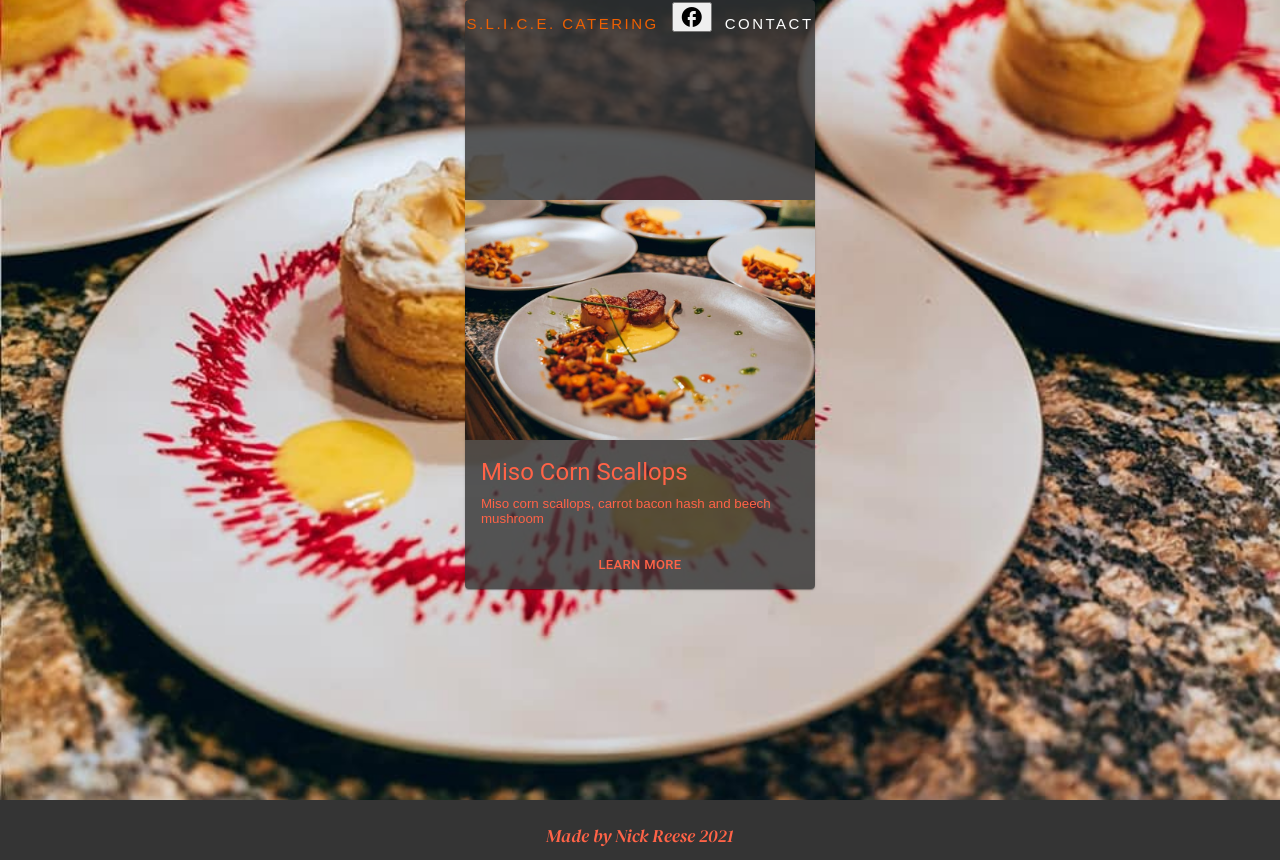
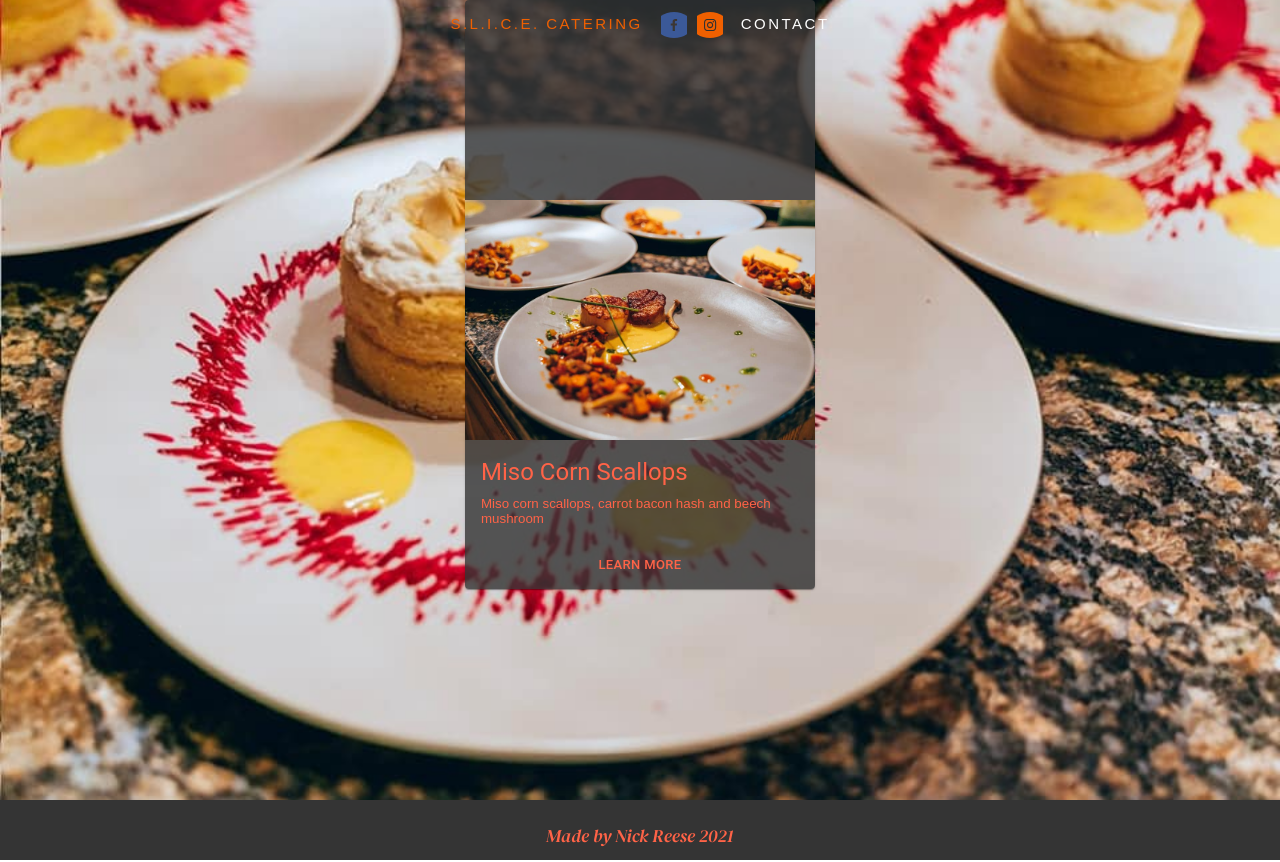
Before and after one commit to nwreese/SLICE, a React (Create React App) app: page / in a window 1280 px wide. Built offline with nearby package versions, Linux system fonts and the light colour scheme.

Commit message:
adding socials

```diff
--- a/package.json
+++ b/package.json
@@ -3,6 +3,9 @@
   "version": "0.1.0",
   "private": true,
   "dependencies": {
+    "@fortawesome/fontawesome-svg-core": "^1.2.35",
+    "@fortawesome/free-solid-svg-icons": "^5.15.3",
+    "@fortawesome/react-fontawesome": "^0.1.14",
     "@material-ui/core": "^4.11.4",
     "@material-ui/icons": "^4.11.2",
     "@testing-library/jest-dom": "^5.12.0",
@@ -18,6 +21,7 @@
     "react-jsx": "^1.0.0",
     "react-router-dom": "^5.2.0",
     "react-scripts": "4.0.3",
+    "react-social-icons": "^5.3.0",
     "web-vitals": "^1.1.2"
   },
   "scripts": {
--- a/src/components/Nav/Nav.css
+++ b/src/components/Nav/Nav.css
@@ -0,0 +1,3 @@
+.socialIcon {
+    font-size: 10px;
+}
--- a/src/components/Nav/Nav.js
+++ b/src/components/Nav/Nav.js
@@ -1,12 +1,9 @@
 import React from 'react';
 import { makeStyles } from '@material-ui/core/styles';
-import AppBar from '@material-ui/core/AppBar';
-import Toolbar from '@material-ui/core/Toolbar';
-import Typography from '@material-ui/core/Typography';
-import Button from '@material-ui/core/Button';
-import IconButton from '@material-ui/core/IconButton';
-import MenuIcon from '@material-ui/icons/Menu';
-
+import ReactDOM from 'react-dom';
+import { SocialIcon } from 'react-social-icons';
+import clsx from 'clsx';
+import './Nav.css'
 const useStyles = makeStyles((theme) => ({
   root: {
     flexGrow: 1,
@@ -19,25 +16,33 @@ const useStyles = makeStyles((theme) => ({
   },
 }));
 
-const handleSubmit = (event) => {
-  event.preventDefault();
-  window.location.href="https://www.facebook.com/SLICE-Catering-646825582602864"
-}
+// const handleSubmit = (event) => {
+//   event.preventDefault();
+//   window.location.href="https://www.facebook.com/SLICE-Catering-646825582602864"
+// }
+
+// const handleSubmit2 = (event) => {
+//   event.preventDefault();
+//   window.location.href="https://www.instagram.com/s.l.i.c.e.catering/"
+// }
 
 function Nav() {
   const classes = useStyles();
 
   return (
+
     <nav id="nav-wrap">
 <a className="mobile-btn" href="#nav-wrap" title="Show navigation">Show navigation</a>
 <a className="mobile-btn" href="#home" title="Hide navigation">Hide navigation</a>
 <ul id="nav" className="nav">
-   <li className="current"><a className="smoothscroll" href="https://www.instagram.com/s.l.i.c.e.catering/">
+   <li className="current"><a className="smoothscroll" href="/">
      S.L.I.C.E. Catering</a>
    </li>
-   <li> <Button type="submit" onClick={handleSubmit} class="material-icons">facebook</Button></li>
+   <li> <SocialIcon style={{height: 10, width: 10}} url="https://www.facebook.com/SLICE-Catering-646825582602864" /></li>
+   <li> <SocialIcon bgColor="#F06000" style={{height: 10, width: 10}} url="https://www.instagram.com/s.l.i.c.e.catering/" /></li>
    <li><a className="smoothscroll" href="/contact">Contact</a></li>
 </ul>
+
 <link href="https://fonts.googleapis.com/icon?family=Material+Icons"
       rel="stylesheet"></link>
 </nav>
@@ -57,5 +62,6 @@ function Nav() {
     //   </AppBar>
     // </div>
   );
+
 }
 export default Nav;
```
Also changed, not shown: 1 other file (tests, documents, lock files or other folders).
